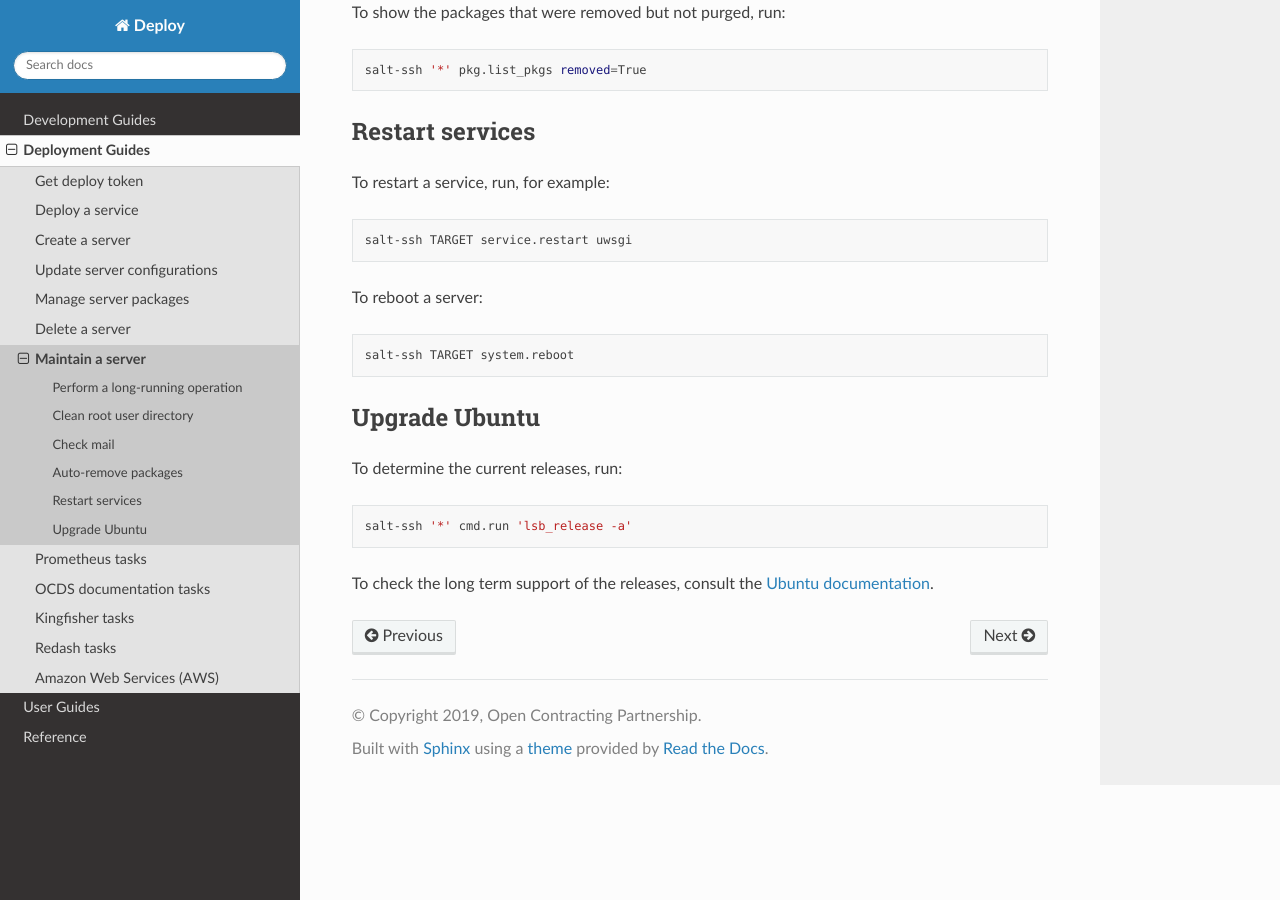
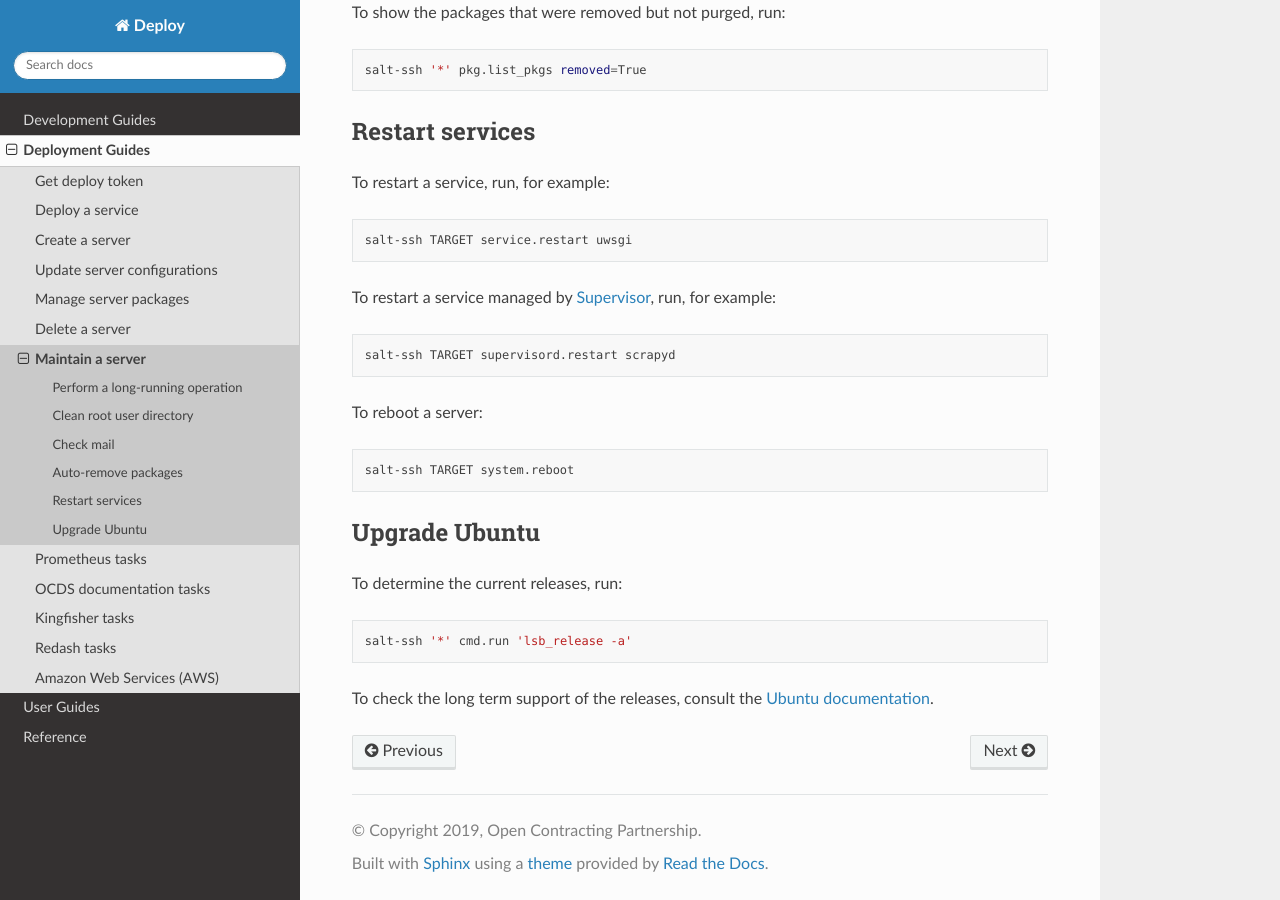
Before and after one commit to open-contracting/deploy, a Sphinx documentation site: the page built from docs/deploy/maintain.rst, in a window 1280 px wide and 900 px high, scrolled down 2958 px. Built offline with Sphinx 7.4.7 and the Read the Docs theme 2.0.0, drawn with Linux system fonts in a browser that asks for light colours; some of the changed text lies outside the part shown.

Commit message:
Add sample instruction for Supervisor, #100

```diff
--- a/docs/deploy/maintain.rst
+++ b/docs/deploy/maintain.rst
@@ -155,6 +155,12 @@ To restart a service, run, for example:
 
    salt-ssh TARGET service.restart uwsgi
 
+To restart a service managed by `Supervisor <http://supervisord.org>`__, run, for example:
+
+.. code-block:: bash
+
+   salt-ssh TARGET supervisord.restart scrapyd
+
 To reboot a server:
 
 .. code-block:: bash
```
Also changed, not shown: other parts of docs/deploy/maintain.rst (+1 -1 lines).
